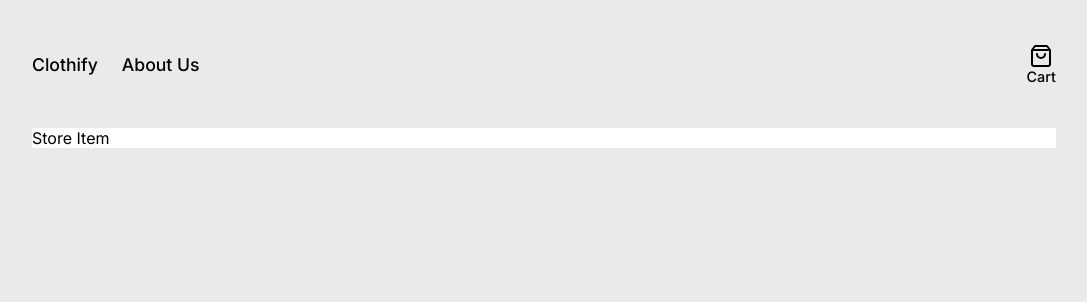
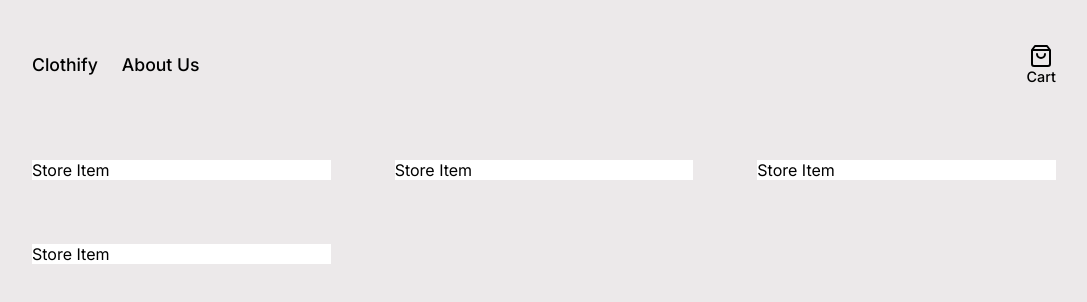
Before and after one commit to JayCodeGitHub/Clothify-Archive, a Next.js app: page / in a window 1280 px wide. Shown: the top 302 px of the page, without its empty margins (96-1183 px from the left). Built offline with nearby package versions, Linux system fonts and the light colour scheme.

Commit message:
Styled home page grid layout

```diff
--- a/src/pages/index.tsx
+++ b/src/pages/index.tsx
@@ -5,6 +5,9 @@ export default function HomePage() {
   return (
     <Wrapper>
       <StoreItem />
+      <StoreItem />
+      <StoreItem />
+      <StoreItem />
     </Wrapper>
   );
 }
--- a/src/styles/pages/homepage.styles.ts
+++ b/src/styles/pages/homepage.styles.ts
@@ -1,5 +1,20 @@
 import styled from 'styled-components'
 
 export const Wrapper = styled.main`
-    padding: 0 10%;
+    width: 100%;
+    display: grid;
+    gap: 4rem;
+    padding: 2rem 5%;
+    justify-items: stretch;
+    grid-template-columns: repeat(1, 1fr);
+    ${({ theme }) => theme.mq.tablet} {
+        grid-template-columns: repeat(2, 1fr);
+    }
+    ${({ theme }) => theme.mq.desktop} {
+        padding: 2rem 10%;
+        grid-template-columns: repeat(3, 1fr);
+    }
+    ${({ theme }) => theme.mq.bigDesktop} {
+        grid-template-columns: repeat(4, 1fr);
+    }
 `
```
